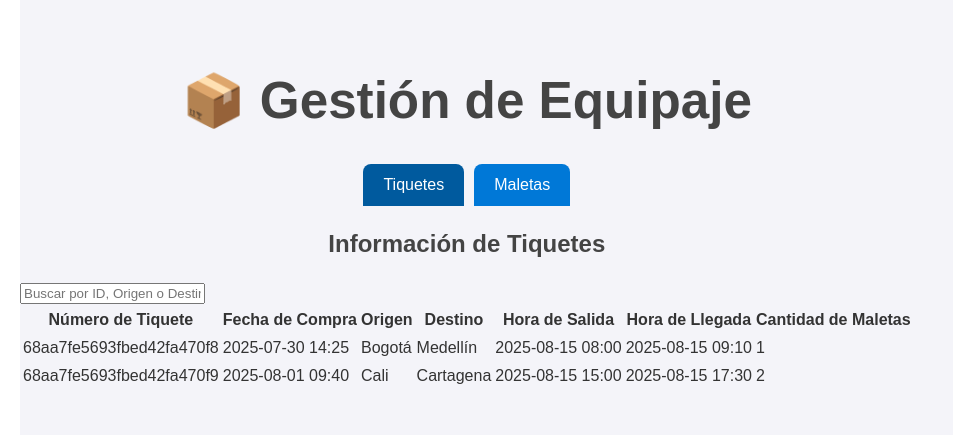
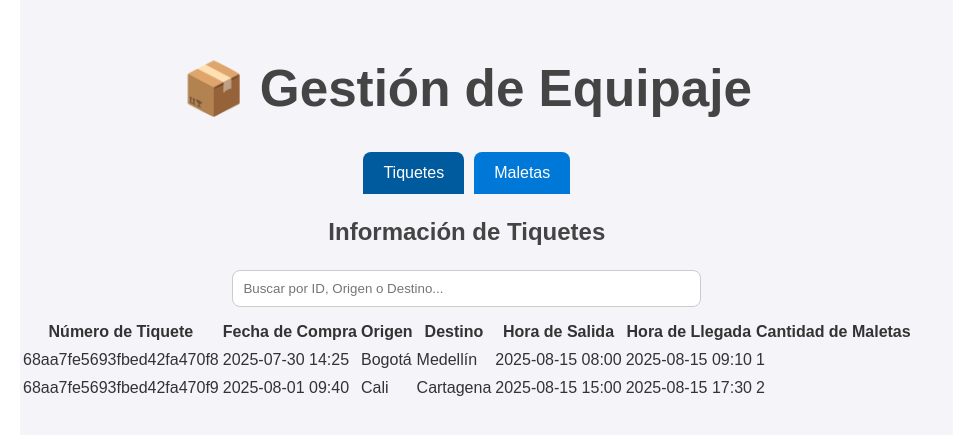
Before and after one commit to JulianRosales07/competitiva, a React (Vite) app in the folder fronEquipaje/: page / in a window 1280 px wide. Shown: the part 205-640 px from the top of the page, without its empty margins (0-953 px from the left). Built offline with nearby package versions, Linux system fonts and the light colour scheme.

Commit message:
feat: agregar estilos para mejorar la presentación de la aplicación

```diff
--- a/fronEquipaje/src/App.css
+++ b/fronEquipaje/src/App.css
@@ -29,3 +29,12 @@ h2 {
 .tablink.active {
   background: #005a9e;
 }
+
+input[type="text"] {
+  display: block;
+  margin: 10px auto;
+  padding: 10px;
+  width: 50%;
+  border: 1px solid #ccc;
+  border-radius: 8px;
+}
```
